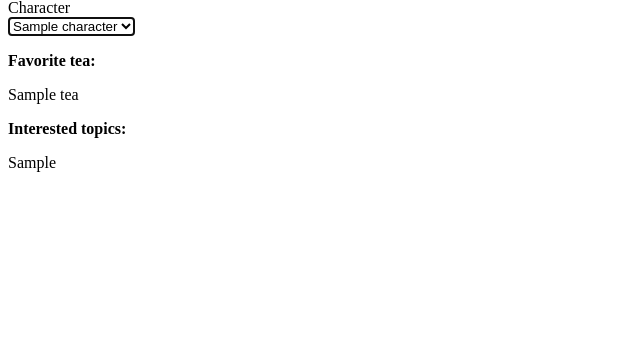
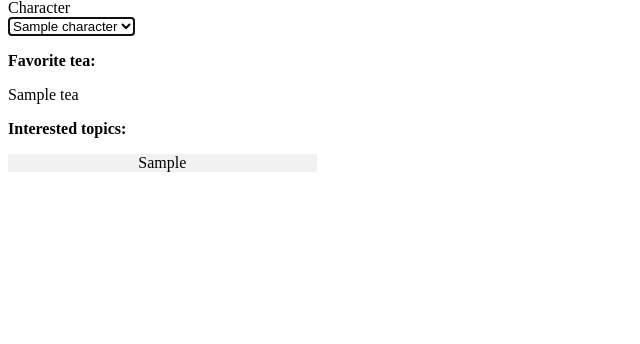
Before and after one commit to brufinus/fe16-tools, a Flask app: page /tea-helper in a window 1280 px wide. Shown: the part 117-461 px from the top of the page, without its empty margins (0-640 px from the left). Run offline with Flask 3, Linux system fonts and the light colour scheme; tables that the repository leaves empty hold one stand-in row (values such as "Sample post").

Commit message:
view topics in grid

```diff
--- a/app/templates/tea_helper.html
+++ b/app/templates/tea_helper.html
@@ -6,6 +6,19 @@
     <title>Tea Helper Tool</title>
     <script src="https://code.jquery.com/jquery-3.6.0.min.js"></script>
 </head>
+<style>
+    .grid-container {
+        display: grid;
+        grid-template-columns: repeat(4, 1fr);
+        gap: 10px;
+    }
+    .topic-item {
+        background-color: #f1f1f1;
+        padding: 10px
+        border-radius: 5px;
+        text-align: center;
+    }
+</style>
 <form action="" method="post" novalidate>
     {{ form.hidden_tag() }}
     <div align="left">
@@ -17,8 +30,9 @@
     <div id="tea_info">
         <!-- Tea info updates here -->
     </div>
-    <div id="topic_info">
-        <!-- Tea info updates here -->
+    <p><b>Interested topics:</b></p>
+    <div id="topic_info" class="grid-container">
+        <!-- Topic info updates here -->
     </div>
 </form>
 <script>
@@ -51,9 +65,8 @@
                         $('#tea_info').append('<p>' + tea.tea + '</p>');
                     });
 
-                    $('#topic_info').append('<p><b>Interested topics:</b></p>');
                     response.topics.forEach(function(topics) {
-                        $('#topic_info').append('<p>' + topics.topic + '</p>');
+                        $('#topic_info').append('<div class="topic-item">' + topics.topic + '</div>');
                     });
                 },
                 error: function(error) {
```
